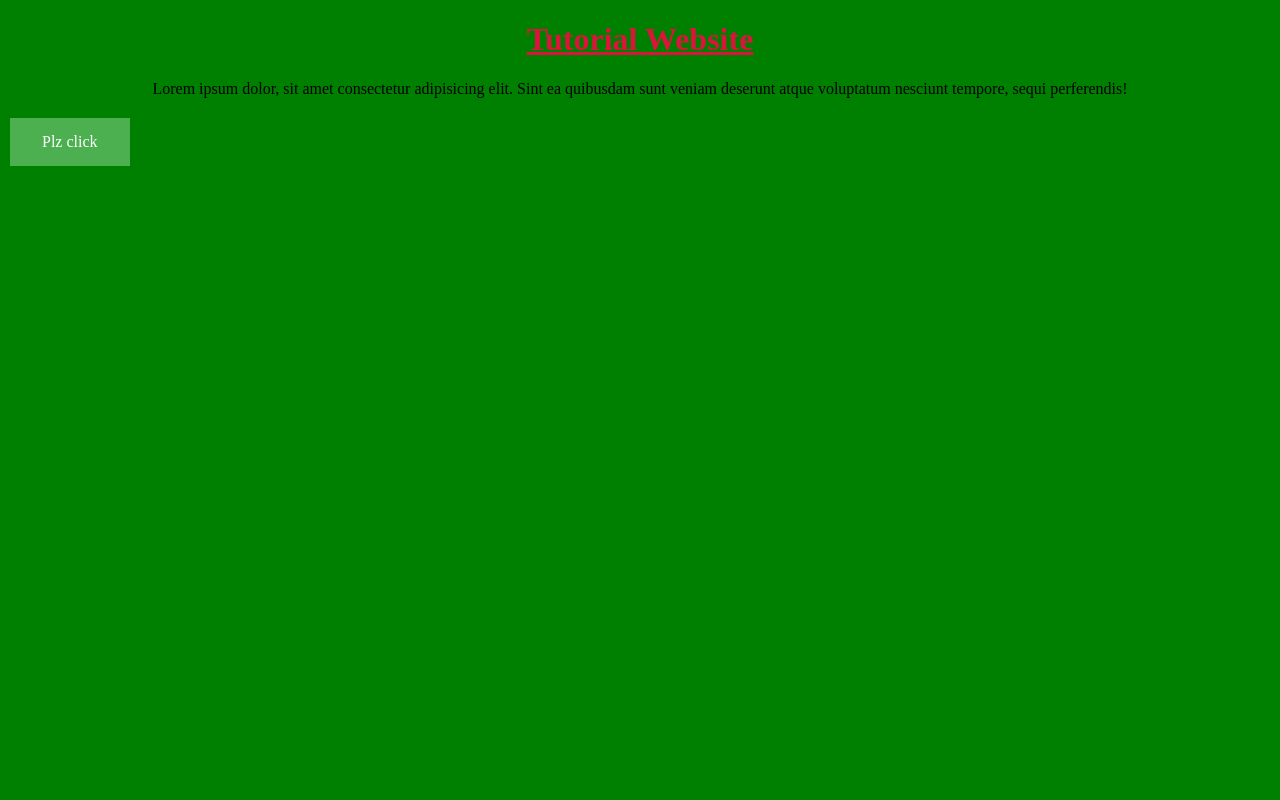
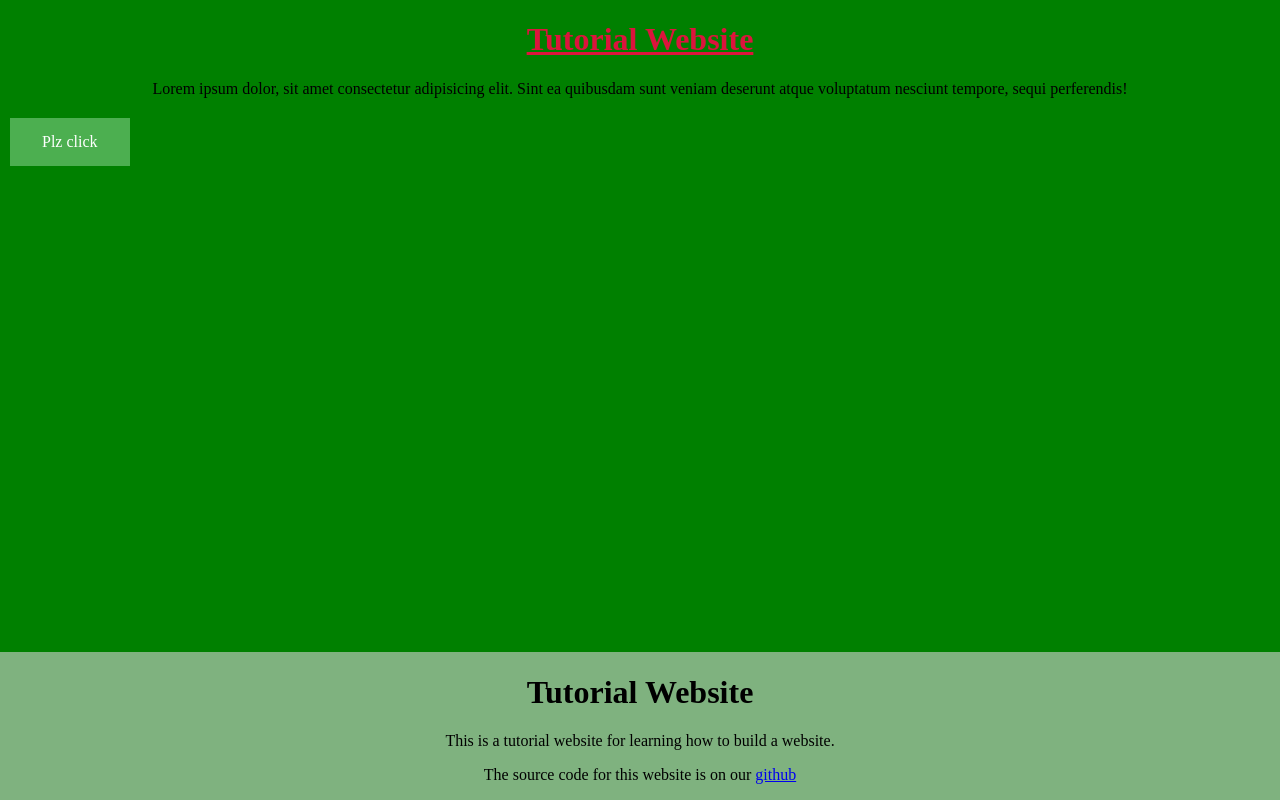
Before and after one commit to BorderWorkspace/tutorial-site-1, a plain HTML site: page index.html in a window 1280 px wide. Drawn offline with Linux system fonts and the light colour scheme.

Commit message:
Update index.html

```diff
--- a/index.html
+++ b/index.html
@@ -4,6 +4,17 @@
     <meta charset="UTF-8">
     <meta http-equiv="X-UA-Compatible" content="IE=edge">
     <meta name="viewport" content="width=device-width, initial-scale=1.0">
+    <style>
+        footer {
+            position: fixed;
+            left: 0;
+            bottom: 0;
+            width: 100%;
+            background-color: #d3d3d39a;
+            color: black;
+            text-align: center;
+        }
+    </style>
     <title>Tutorial Website</title>
     <link rel="stylesheet" href="./style.css">
 </head>
@@ -15,5 +26,10 @@
 
     <a class="button" href="https://www.youtube.com/watch?v=dQw4w9WgXcQ" target="_blank" >Plz click</a>
 
+    <footer>
+        <h1>Tutorial Website</h1>
+        <p>This is a tutorial website for learning how to build a website.</p>
+        <p>The source code for this website is on our <a href="https://github.com/BorderWorkspace/tutorial-site-1" target="_blank" >github</a></p>
+    </footer>
 </body>
 </html>
```
